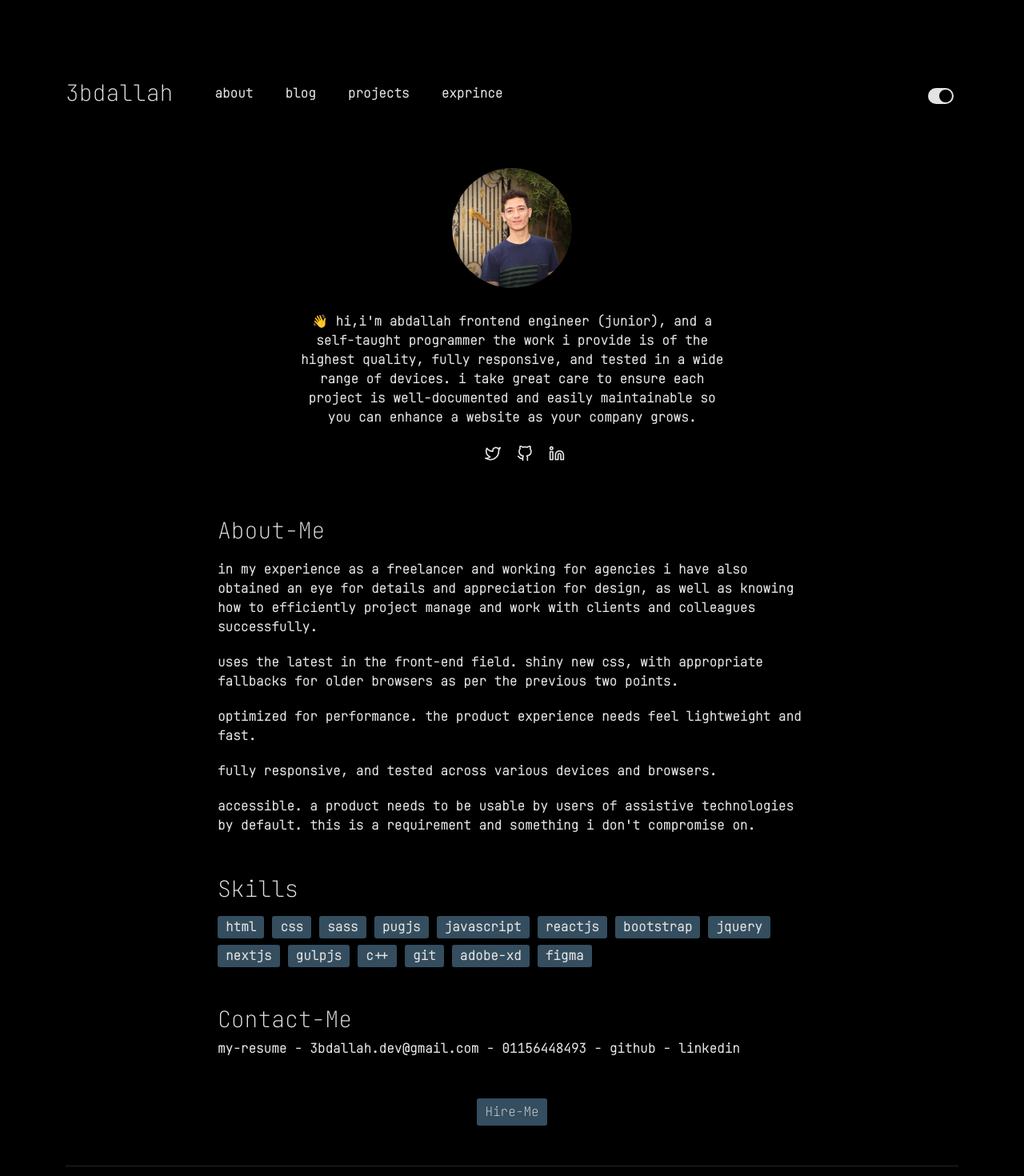
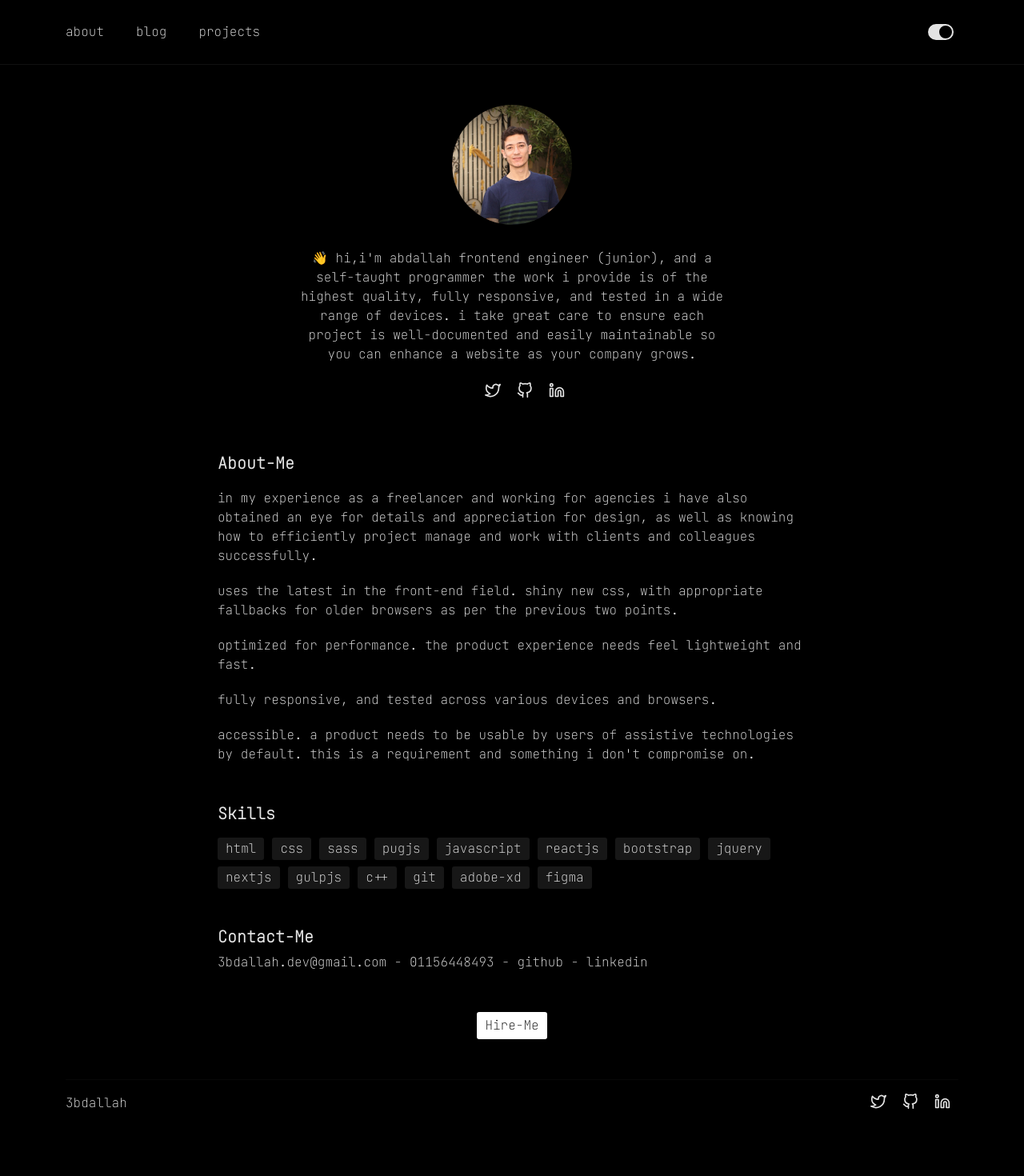
Before and after one commit to 3bdalah/3bdallah, a Next.js app: page / in a window 1280 px wide. Shown: the top 1470 px of the page at 80% size. After the commit the page ends 1406 px from the top, so only its background shows below. Built offline with nearby package versions, Linux system fonts and the light colour scheme.

Commit message:
change style navbar and remove link me-resume and chanage bg color skilss and bg color card projects and change style post blog and add src img and add name img  and edited color border footer

```diff
--- a/components/About.js
+++ b/components/About.js
@@ -3,7 +3,7 @@ import about from "../data/About_data";
 
 const About = () => {
     return (<div className="detalies">
-        <h3 className="title">About-me</h3>
+        <h5 className="title">About-me</h5>
                 {about.map(part => {
                     return (
                         <p key={part.id} className="point-info">
--- a/components/CardProject.js
+++ b/components/CardProject.js
@@ -18,6 +18,7 @@ const Card = ({id,title,desc,skills,git,demo}) => {
                 <h4 className="title-project">{title}</h4>
                 <p className="info-project">{desc}</p>
                 <div className="skills">
+                    <span className="stack" >Stack: </span>
                 {skills.map( skill => {
                     return (
                         <span  className="skill" key={uuid()} >
@@ -27,8 +28,8 @@ const Card = ({id,title,desc,skills,git,demo}) => {
                 })}
                 </div>
                 <div className="links-card">
-                   <a href={demo} target="_blank">view project</a>
-                   <a href={git} target="_blank">source code</a>
+                   <a href={demo} target="_blank" rel="noreferrer">view project</a>
+                   <a href={git} target="_blank" rel="noreferrer">source code</a>
                 </div>
             </div>
         {/* </div> */}
--- a/components/Links.js
+++ b/components/Links.js
@@ -6,7 +6,7 @@ const Links = () => {
                    <li className='link'><Link href="/"><a>about</a></Link></li>
                     <li className='link'><Link href="/blog"><a>blog</a></Link></li>
                     <li className='link'><Link href="/projects"><a>projects</a></Link></li>
-                    <li className='link'><Link href="/experince"><a>exprince</a></Link></li>
+                    {/* <li className='link'><Link href="/experince"><a>exprince</a></Link></li>   */}
             </ul>
 
     );
--- a/components/Navbar.js
+++ b/components/Navbar.js
@@ -15,18 +15,11 @@ const Navbar = () => {
       <header className="header">
           <div className='container'>
             <nav className="nav-cover">
-                <div className="cover-head">
-                  <Link href="/">
-                    <h3 className="logo">3bdallah</h3>
-                  </Link>
-                  <div className="head">
+
                   <Links/>
-                  </div>
-                  </div>
                   <ThemeToggle/>
 
                   {/* {toggle? <MobileNav/> : null } */}
-                 <div className="menu" onClick={()=>setToggle(toggle => !toggle )}>  <AiOutlineMenu/></div>
             </nav>
           </div>
       </header>
--- a/data/Posts_data.js
+++ b/data/Posts_data.js
@@ -1,7 +1,9 @@
 const posts = [
     {
       id:1,
+      name:"ahmed",
       slug:'first-post',
+      src:"/../public/images/nextjs.png",
       title_post:"hello one",
       text_1 : "Magna quis quis non reprehenderit consequat eiusmod aliqua eiusmod veniam.",
       text_2 : "Dolore excepteur mollit duis in incididunt dolor culpa dolore cillum.",
--- a/pages/blog/[id].js
+++ b/pages/blog/[id].js
@@ -1,4 +1,5 @@
 import posts from "../../data/Posts_data";
+import Image from "next/dist/client/image";
 export const getStaticPaths = async() => {
     const paths = posts.map(post => {
         return{
@@ -29,6 +30,8 @@ const PostDetailes = ({info_post}) => {
           <div className="row">
              <div className="col-lg-8 col-md-10 col-sm-12 mx-auto">
               <div className="data-post">
+
+              <Image src={DATA_POST.src} alt={DATA_POST.name} width={1280} height={720} className="img-blog"/>
               <h2>{DATA_POST.title_post}</h2>
                 <p>{DATA_POST.text_1}</p>
                 <p>{DATA_POST.text_2}</p>
--- a/pages/index.js
+++ b/pages/index.js
@@ -28,9 +28,9 @@ export default function Home() {
                 <p className="text-center info-me">👋 Hi,I'm abdallah Frontend Engineer (junior), and a self-taught programmer the work I provide is of the highest quality, fully responsive, and tested in a wide range of devices. I take great care to ensure each project is well-documented and easily maintainable so you can enhance a website as your company grows.</p>
                 <div className="list-socail">
                     <ul className="list">
-                       <li><a href="https://twitter.com/3bdallahdev" target="_blank"><FiTwitter/></a></li>
-                       <li><a href="https://github.com/3bdalah" target="_blank"><FiGithub/></a></li>
-                       <li><a href="https://www.linkedin.com/in/abdallah-abdelghaffar-65136614b/" target="_blank"><FiLinkedin/></a></li>
+                       <li><a href="https://twitter.com/3bdallahdev" target="_blank" rel="noreferrer" ><FiTwitter/></a></li>
+                       <li><a href="https://github.com/3bdalah" target="_blank" rel="noreferrer"><FiGithub/></a></li>
+                       <li><a href="https://www.linkedin.com/in/abdallah-abdelghaffar-65136614b/" target="_blank" rel="noreferrer"><FiLinkedin/></a></li>
                     </ul>
                 </div>
 
@@ -39,22 +39,21 @@ export default function Home() {
                 {/* Import About Me Section  */}
                 <About/>
                 <div className="skills">
-                  <h3 className="title">Skills</h3>
+                  <h5 className="title">Skills</h5>
                    <ul className="list-skills">
                       <Skills/>
                    </ul>
                 </div>
                 <div className="contact">
-                  <h3 className="title">Contact-me</h3>
-                      <a href="https://github.com/abdallllaa/my-resum/raw/master/My%20resume%20.pdf" target="_blank"> My-Resume </a>
-                    - <a href="mailto: 3bdallah.dev@gmail.com" target="_blank">3bdallah.dev@gmail.com </a>
+                  <h5 className="title">Contact-me</h5>
+                     <a href="mailto: 3bdallah.dev@gmail.com" target="_blank" rel="noreferrer">3bdallah.dev@gmail.com </a>
                     - <a href="tel:01156448493">01156448493 </a>
-                    - <a href="https://github.com/3bdalah" target="_blank"> Github </a>
-                    - <a href="https://www.linkedin.com/in/abdallah-abdelghaffar-65136614b/" target="_blank"> Linkedin</a>
+                    - <a href="https://github.com/3bdalah" target="_blank" rel="noreferrer"> Github </a>
+                    - <a href="https://www.linkedin.com/in/abdallah-abdelghaffar-65136614b/" target="_blank" rel="noreferrer"> Linkedin</a>
                 </div>
               </div>
            </div>
-           <button className="hire-me"><a  target="_blank" href="https://github.com/abdallllaa/my-resum/raw/master/My%20resume%20.pdf">Hire-Me</a></button>
+           <button className="hire-me"><a  target="_blank" rel="noreferrer" href="https://github.com/abdallllaa/my-resum/raw/master/My%20resume%20.pdf">Hire-Me</a></button>
          </div>
       </section>
 
--- a/styles/globals.css
+++ b/styles/globals.css
@@ -6,7 +6,7 @@ body {
   padding: 0;
   margin: 0;
   font-family: 'JetBrains Mono', monospace;
-  font-weight: 600;
+  /* font-weight: 600; */
 }
 
 a {
@@ -28,6 +28,9 @@ body[data-theme="light"] {
   --clr-bg-skill:#D1E5F0;
   --clr-bg-footer:#ddd;
   --clr-link : #444;
+  --clr-border-nav : #ddd;
+  --clr-bg-hire : #000;
+  --clr-bg-post-blog :#fff;
 }
 
 body[data-theme="dark"] {
@@ -37,14 +40,19 @@ body[data-theme="dark"] {
   --clr-bg-primary: #000;
   --clr-bg-toggle: #a9a9a9;
   --clr-bg-card-project: #182635;
+  --clr-bg-card-project: #070707;
   --clr-bg-skill:#344E5F;
+  --clr-bg-skill:#171717;
   --clr-bg-footer:#1E262F;
+  --clr-bg-footer:#070707;
   --clr-link : #e3e3e3;
+  --clr-border-nav : #111;
+  --clr-bg-hire : #fff;
+  --clr-bg-post-blog :#070707;
 }
 
 body{
   background-color: black;
-  padding-top: 80px;
   background-color: var(--clr-bg-primary);
 }
 
@@ -52,16 +60,14 @@ body{
   margin-top: 50px;
   color: var(--clr-text-primary);
   text-transform: capitalize;
+  font-weight: 600;
 }
 
 /* Start Style head -> nav */
 nav{
 
   height: 5rem;
-  /* background: transparent; */
   background: var(--clr-bg-primary);
-  /* justify-content:space-between !important; */
-  /* align-items: center; */
 }
 .header{
   position: sticky;
@@ -71,6 +77,7 @@ nav{
   display: flex;
   justify-self: unset;
   align-items: center;
+  border-bottom: 1px solid var(--clr-border-nav);
 }
 /* Start Style head -> navbar */
 .nav-cover{
@@ -79,32 +86,24 @@ nav{
   background:var(--clr-bg-primary);
   justify-content: space-between;
   align-items: center;
+  /* line-height: initial; */
+}
 
-}
-.nav-cover .cover-head{
-  display: flex;
-  background: transparent;
-  background:var(--clr-bg-primary);
-  justify-content: space-between;
-  align-items: center;
-}
-.nav-cover .head{
-  display: flex;
-  align-items: center;
-  justify-content: flex-start;
-}
-.logo{
-  color:var(--clr-text-primary);
-}
 .list_links{
   display: flex;
-  margin-top: 10px;
+  /* margin-top: 10px; */
+  margin-bottom: inherit;
   align-items: center;
+  padding-inline-start: 0;
   justify-content: flex-start;
+
 }
 .link{
   list-style: none;
   margin: 10px 20px;
+}
+.link:first-child{
+  margin-left:0px;
 }
 .link a{
   text-decoration: none;
@@ -122,9 +121,7 @@ nav{
   display: flex;
   justify-content: end;
 }
-.menu{
-  display: none;
-}
+
 .mobile{
 
   background: chartreuse;
@@ -134,73 +131,9 @@ nav{
   transition: 0.6ms;
   height:0%;
   width:100%;
-  /* left:-100%; */
   transition:linear 0.6s;
   margin-inline-start: 0;
-   /* height: 0; */
 }
-@media (max-width: 600px) {
-  .list_links {
-    display: flex;
-    flex-direction: column;
-  }
-  .nav-cover .head{
-    display: none;
-  }
-  .icon{
-    display:none;
-  }
-  .menu{
-    display: flex;
-    color:var(--clr-text-primary);
-    align-items: center;
-    justify-content: center;
-    font-size: 1.7rem;
-    cursor: pointer;
-    z-index: 99999;
-    transition:  all 0.6s linear;
-    height: 100%;
-  }
-  .mobile{
-    /* display: block; */
-    /* left:0%; */
-    /* height: 30rem; */
-    height:500px;
-    transition: all 0.6s linear !important;
-  }
-  .list-menu{
-    display: block;
-    /* padding:2px 20px; */
-    padding-inline-start: 0;
-    padding-inline-end: 0;
-    /* padding-bottom: 0; */
-  }
-  .list-menu li{
-     margin:2px;
-     display: block;
-     list-style: none;
-     height:100% !important;
-     display: flex;
-     justify-content: center;
-     align-items: center;
-     width:100%;
-  }
-  .list-menu li a{
-    width:100% !important;
-    display:block;
-    height:100% !important;
-    background: #076963;
-    padding:10px 20px;
-    display: flex;
-    align-items: center;
-    justify-content: center;
-    font-weight: bold;
-    color:#fff;
-    /* padding:; */
-  }
-
-}
-
 /* style section about */
 .about{
   margin-top: 50px;
@@ -276,11 +209,11 @@ nav{
   border:none;
   padding:0;
   border-radius: 3px;
-  background: var(--clr-bg-skill);
+  background: var(--clr-bg-hire);
 }
 .hire-me a{
   padding: 5px 10px;
-  color: var(--clr-text-primary);
+  color: var(--clr-border-nav);
 }
 /* Page img not found */
 .box-notfound{
@@ -300,7 +233,16 @@ nav{
   height: 100vh;
 }
 .blog .post{
+  margin-top: 50px;
   color: var(--clr-text-primary);
+  /* border:2px solid #eee; */
+  border-radius: 5px;
+  overflow: hidden;
+  background-color:var(--clr-bg-post-blog);
+  padding-bottom: 20px;
+}
+.blog .post .content-post{
+  margin: 5px;
 }
 .blog  a{
   font-weight: bold;
@@ -310,13 +252,17 @@ nav{
   color:var(--clr-text-primary)
 }
 
+/* Single Post Data  */
+.img-blog{
+  border-radius: 5px;
+  /* padding-top: 40px;
+  display: block; */
+}
+
 /* Start Style Prjects */
-
 .projects .title-projects{
   color: yellow;
   color:var(--clr-text-primary);
-  /* font-weight: bold; */
-  /* text-align: center; */
   margin-top: 50px;
   margin-bottom: 30px;
 }
@@ -325,7 +271,6 @@ nav{
   position: relative;
   padding: 10px 20px;
   border-radius: 4px;
-  /* border-left: 5px solid #5773FF; */
   margin: 20px auto;
   background: var(--clr-bg-card-project);
   color:var(--clr-text-primary);
@@ -338,10 +283,8 @@ nav{
   height:30px;
   background-color: var(--clr-bg-primary);
   border-radius: 50%;
-  /* border:2px solid #eee; */
   text-align: center;
   padding-top: 3px;
-  /* line-height: 5; */
 }
 .projects .card-project .title-project{
   font-weight: 700;
@@ -361,15 +304,12 @@ nav{
   background: var(--clr-bg-skill);
   margin-right:5px;
   border-radius: 5px;
-  /* font-weight: 600; */
   font-size: 15px;
-  /* display: flex; */
 }
 .projects .card-project .links-card{
   display: flex;
   justify-content: space-between;
   align-items: center;
-  /* color: #9CA8B4; */
   margin-top:20px;
   font-weight: 700;
   color:var(--clr-link);
```
Also changed, not shown: pages/blog/index.js (+14 -8 lines), public/images/nextjs.png (added).
